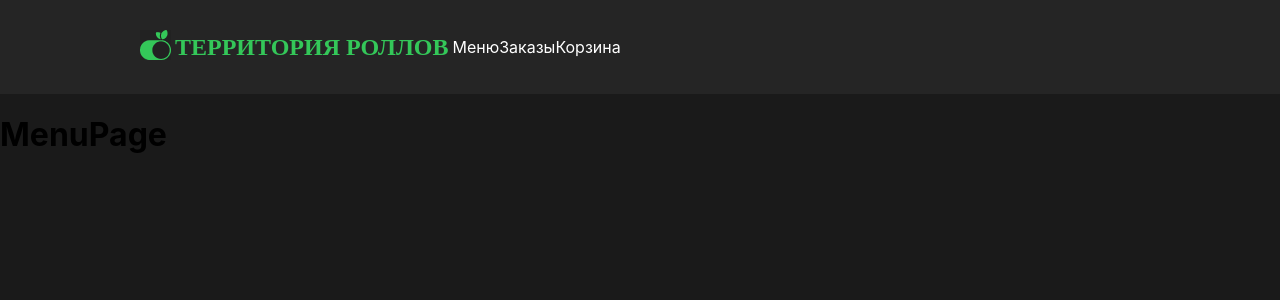
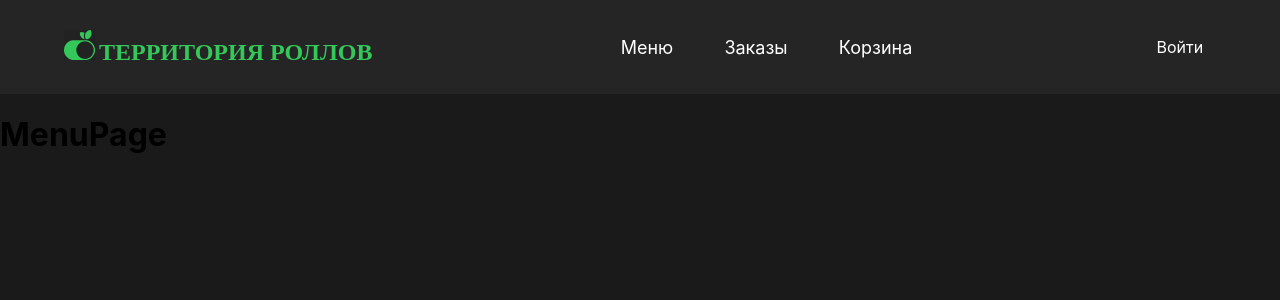
Before and after one commit to danax7/Food-delivery, a React (Vite) app: page / in a window 1280 px wide. Shown: the top 300 px of the page. Built offline with nearby package versions, Linux system fonts and the light colour scheme.

Commit message:
header links padding fix

```diff
--- a/src/modules/Header/components/HeaderLogo.tsx
+++ b/src/modules/Header/components/HeaderLogo.tsx
@@ -7,6 +7,7 @@ export const HeaderLogo = () => (
   <Link to="">
     <div className={s.logo}>
       <img src={logo} alt="logo" />
+      <span>Территория роллов</span>
     </div>
   </Link>
 );
--- a/src/modules/Header/components/LinksList.tsx
+++ b/src/modules/Header/components/LinksList.tsx
@@ -3,9 +3,15 @@ import s from "../ui/Header.module.scss";
 export const LinksList = () => {
   return (
     <div className={s.LinksList}>
-      <Link to="/films">Меню</Link>
-      <Link to="/auth">Заказы</Link>
-      <Link to="/profile">Корзина</Link>
+      <Link to="" className={s.item}>
+        Меню
+      </Link>
+      <Link to="" className={s.item}>
+        Заказы
+      </Link>
+      <Link to="" className={s.item}>
+        Корзина
+      </Link>
     </div>
   );
 };
--- a/src/modules/Header/ui/Header.module.scss
+++ b/src/modules/Header/ui/Header.module.scss
@@ -2,10 +2,11 @@
   display: flex;
   align-items: center;
   height: 94px;
-  padding-inline: 140px;
-  //   justify-content: space-around;
+  padding-left: 5vw;
+  padding-right: 6vw;
+  justify-content: space-between;
   background-color: var(--Gray);
-  width: calc(100vw - 280px);
+  width: calc(100vw - 11vw);
   span {
     padding: 4px;
     color: var(--green);
@@ -16,4 +17,19 @@
     line-height: 14px;
     text-transform: uppercase;
   }
+  .LinksList {
+    display: flex;
+    justify-content: space-between;
+    font-size: 18px;
+    .item:focus {
+      color: var(--green);
+    }
+    .item:hover {
+      color: var(--green);
+      transition: 0.3s ease-in-out;
+    }
+    .item {
+      padding: 2vw;
+    }
+  }
 }
--- a/src/modules/Header/ui/Header.tsx
+++ b/src/modules/Header/ui/Header.tsx
@@ -1,3 +1,4 @@
+import { Link } from "react-router-dom";
 import { HeaderLogo } from "../components/HeaderLogo";
 import { LinksList } from "../components/LinksList";
 import s from "./Header.module.scss";
@@ -6,8 +7,10 @@ export const Header = () => {
   return (
     <div className={s.header}>
       <HeaderLogo />
-      <span>Территория роллов</span>
       <LinksList />
+      <Link to="" className={s.item}>
+        Войти
+      </Link>
     </div>
   );
 };
```
